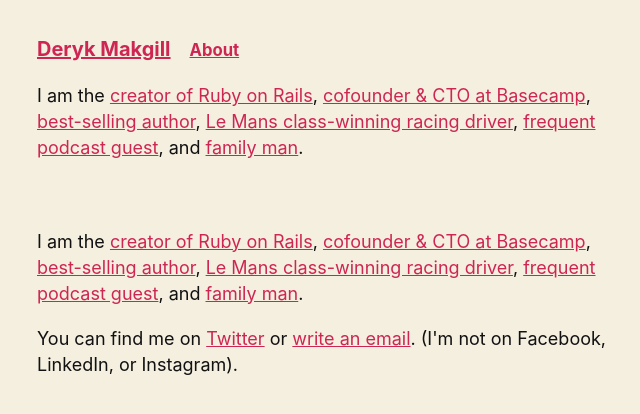
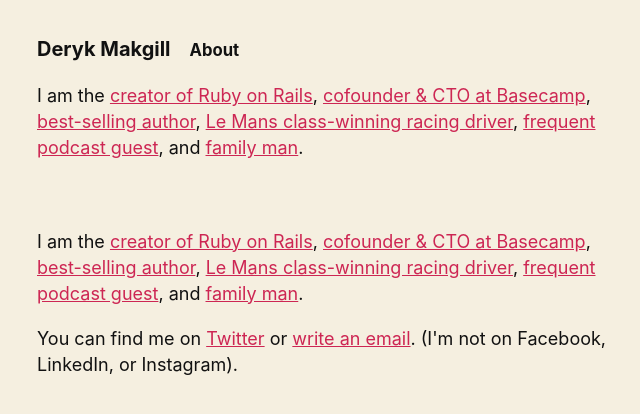
Before and after one commit to derykmakgill/matt, a Jekyll site: the page built from index.html, in a window 1280 px wide. Shown: the top 414 px of the page, without its empty margins (313-953 px from the left). Built offline with Jekyll 4.4.1, drawn with Linux system fonts in a browser that asks for light colours.

Commit message:
Update default.html

```diff
--- a/_layouts/default.html
+++ b/_layouts/default.html
@@ -198,6 +198,11 @@
   max-width: 580px;
 }
 
+.masthead-title a {
+    color: #111;
+    text-decoration: none;
+}
+
 </style>
 </head>
 
```
